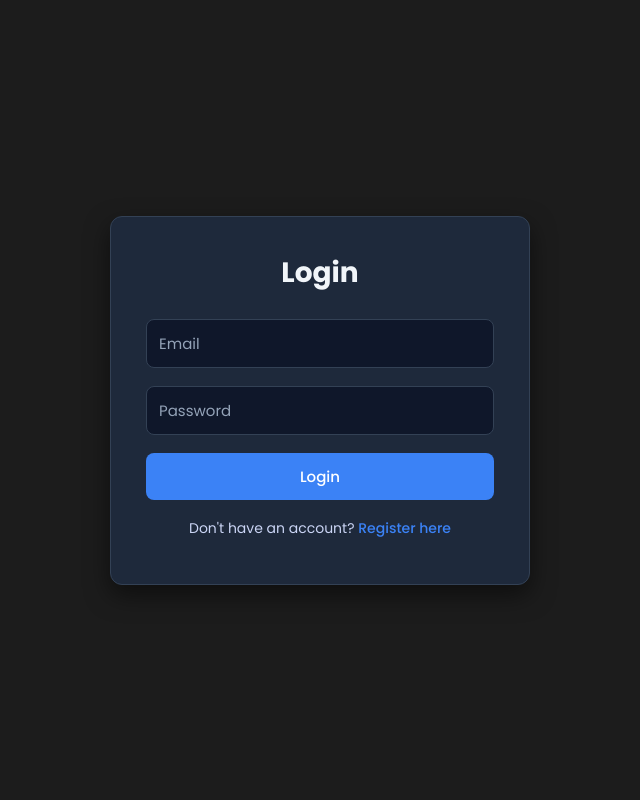
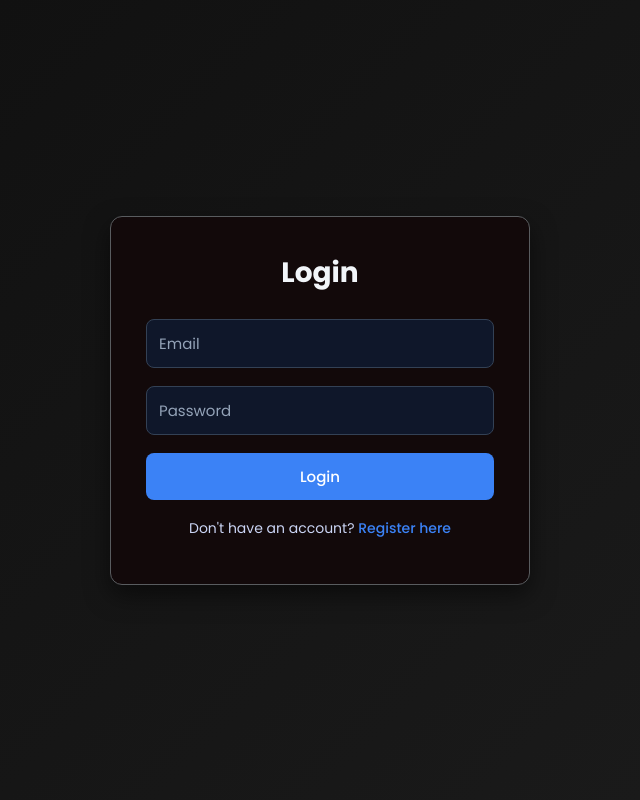
Before and after one commit to Archanaanil2106/Hybrid-movie-recommendation, a PHP site: page / in a window 1280 px wide. Shown: the whole page, without its empty margins (320-960 px from the left). Run offline with PHP 8.4, Linux system fonts and the light colour scheme.

Commit message:
Refactor CSS for login and registration styles
Updated styles for the login and registration form, including background gradient and form card colors.

```diff
--- a/login_register/style.css
+++ b/login_register/style.css
@@ -8,13 +8,14 @@
 }
 
 body {
+    background: linear-gradient(135deg, #0f0f0f, #1c1c1c);
+    min-height: 100vh;
     display: flex;
     justify-content: center;
     align-items: center;
-    min-height: 100vh;
-    background: #1c1c1c;
-    color: #e2e8f0;
+    margin: 0;
 }
+
 
 .container {
     margin: 0 15px;
@@ -25,11 +26,11 @@ body {
     width: 100%;
     max-width: 420px;
     padding: 35px;
-    background: #1e293b; /* card background */
+    background: #12090a; /* card background */
     border-radius: 12px;
     box-shadow: 0 10px 25px rgba(0, 0, 0, 0.5);
     display: none;
-    border: 1px solid #334155;
+    border: 1px solid #595c5f;
 }
 
 .form-box.active {
@@ -140,3 +141,6 @@ span {
     width: 260px;
     margin: 0 auto;
 }
+
+    margin: 0 auto;
+}
```
